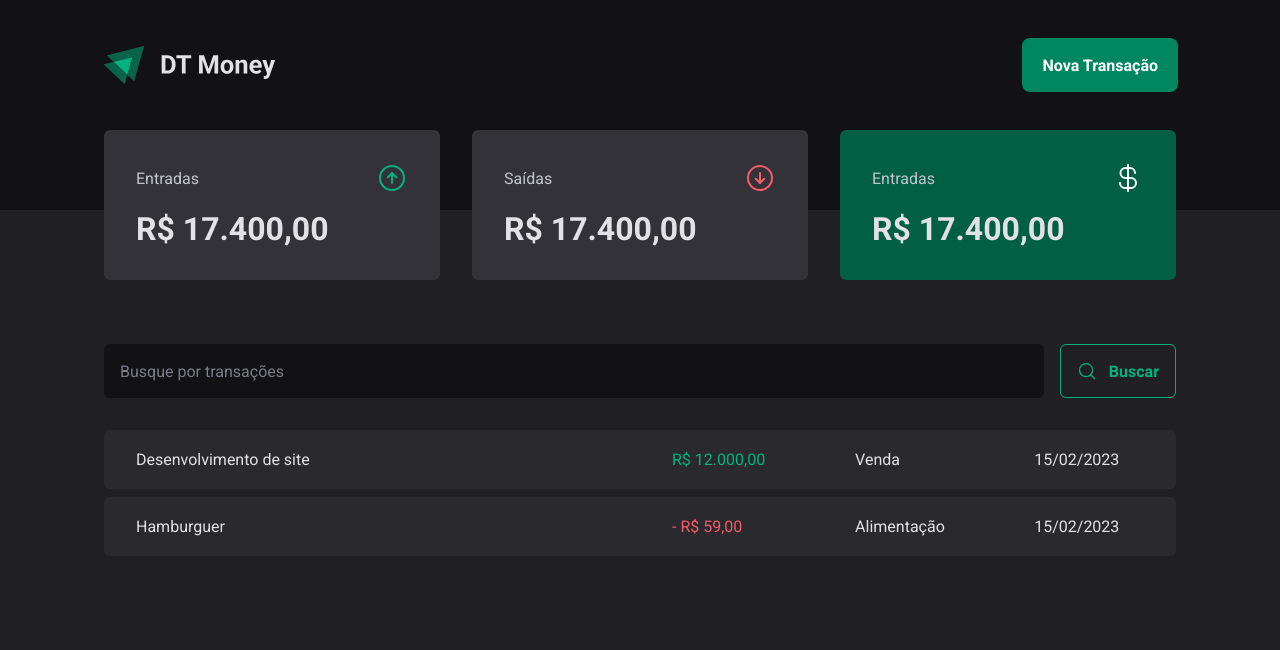
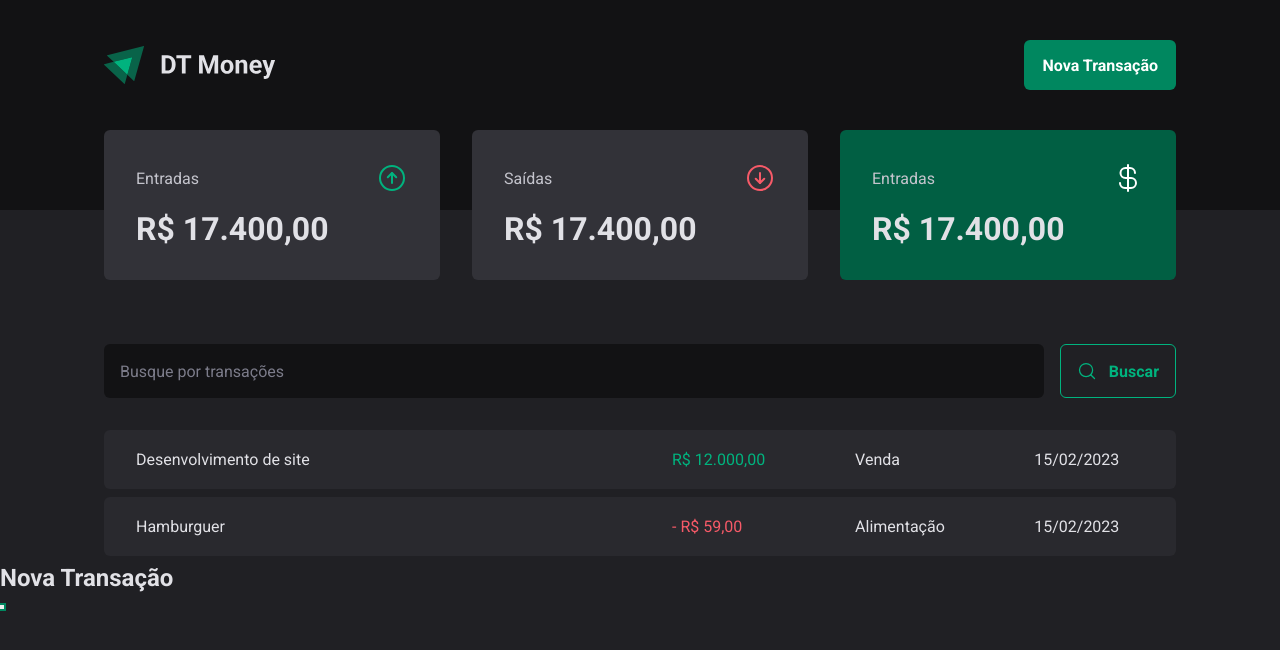
Before and after one commit to felipengr/DT-Money, a React (Vite) app: page / in a window 1280 px wide. Both pictures are taken after a click on the button "Nova Transação". Shown: the top 650 px of the page. Built offline with nearby package versions, Linux system fonts and the light colour scheme.

Commit message:
Criando um modal acessível

```diff
--- a/package.json
+++ b/package.json
@@ -9,6 +9,7 @@
     "preview": "vite preview"
   },
   "dependencies": {
+    "@radix-ui/react-dialog": "^1.0.2",
     "phosphor-react": "^1.4.1",
     "react": "^18.2.0",
     "react-dom": "^18.2.0",
--- a/src/components/Header/index.tsx
+++ b/src/components/Header/index.tsx
@@ -1,4 +1,5 @@
 import { HeaderContainer, HeaderContent, NewTransactionButton } from "./styles";
+import * as Dialog from '@radix-ui/react-dialog'
 import logoImg from '../../assets/logo.svg'
 
 export function Header() {
@@ -6,9 +7,20 @@
         <HeaderContainer>
             <HeaderContent>
                 <img src={logoImg}/>
-                <NewTransactionButton>
-                    Nova Transação
-                </NewTransactionButton>
+                <Dialog.Root>
+                    <Dialog.Trigger asChild>
+                        <NewTransactionButton>
+                            Nova Transação
+                        </NewTransactionButton>
+                    </Dialog.Trigger>
+                    <Dialog.Portal>
+                        <Dialog.Overlay />
+                        <Dialog.Content>
+                            <Dialog.Title>Nova Transação</Dialog.Title>
+                            <Dialog.Close />
+                        </Dialog.Content>
+                    </Dialog.Portal>
+                </Dialog.Root>
             </HeaderContent>
         </HeaderContainer>
     )
```
Also changed, not shown: 1 other file (tests, documents, lock files or other folders).
